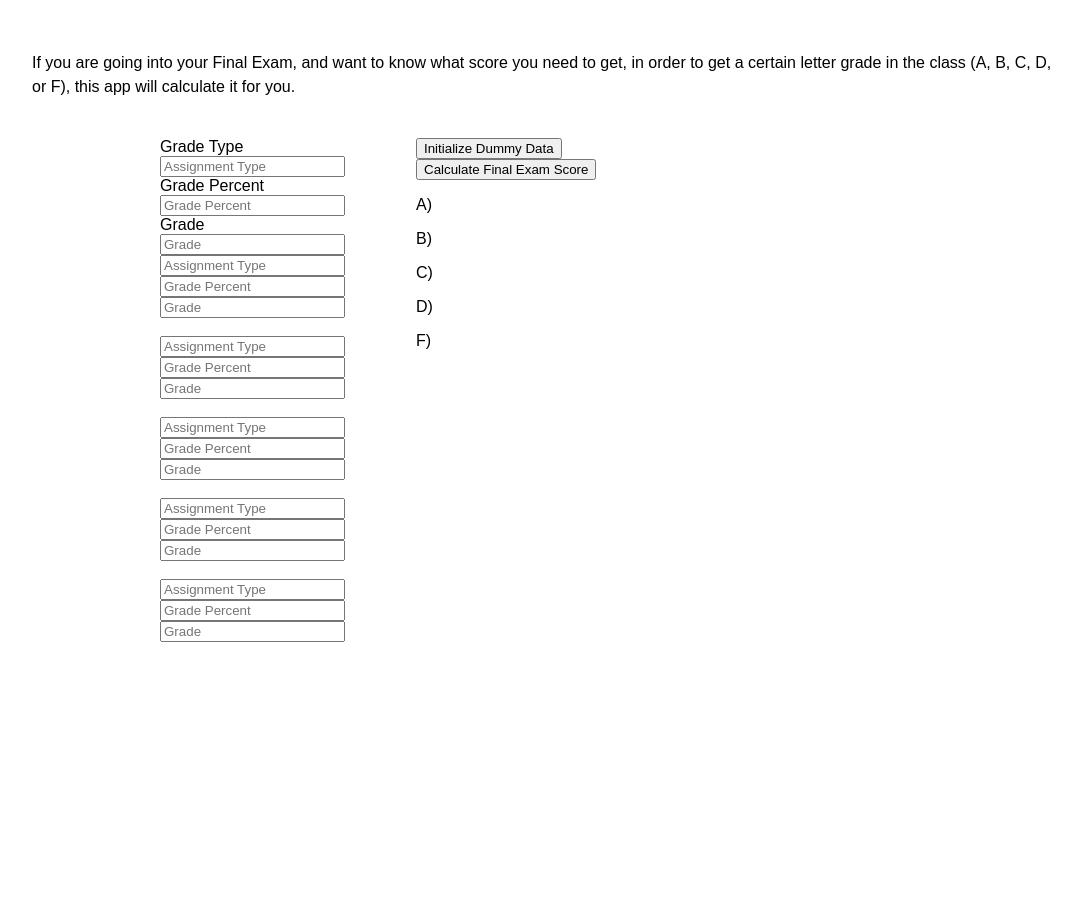
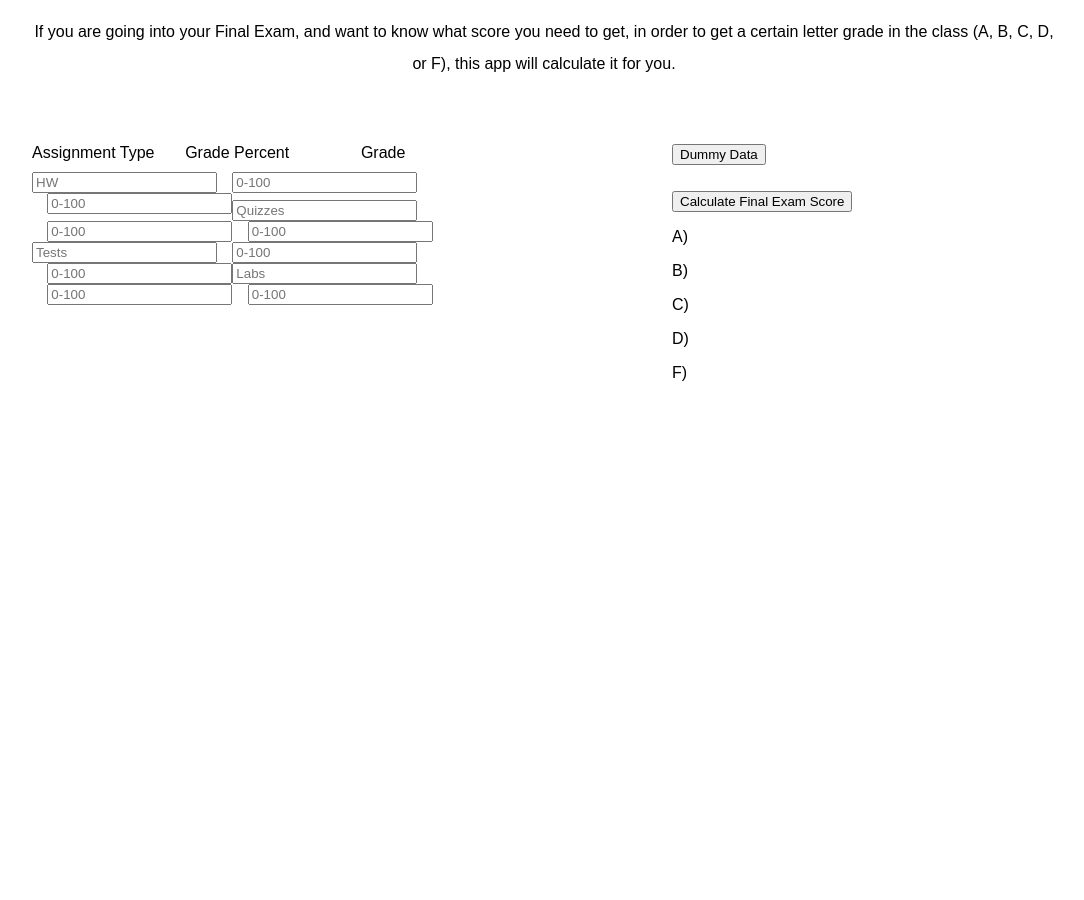
Before and after one commit to froriz5/FinalExamCalculatorWebApp, a PHP site: page /index.html in a window 1280 px wide. Shown: the top 900 px of the page, without its empty margins (96-1180 px from the left). Before the commit the page ends 642 px from the top, so only its background shows below. Run offline with PHP 8.4, Linux system fonts and the light colour scheme; some libraries are stand-ins or nearby versions.

Commit message:
fixed the css and improved the js to handle cases where some text boxes were not filled

```diff
--- a/css/style.css
+++ b/css/style.css
@@ -4,64 +4,106 @@ body{
 }
 
 #topPanel {
-  padding: 0;
-  margin-top: 4%;
+  width: 80%;
   margin-left: 10%;
-  margin-right: 10%;
-  margin-bottom: 3%;
 }
 
 
 #introText {
-  line-height: 150%;
+  line-height: 200%;
+  text-align: center;
 }
 
 #mainPanel {
-  margin: 0%;
-  padding: 0%;
   width: 100%;
+
+  left: 10%;
+  right: 10%;
+  margin-top: 5%;
+  margin-bottom: 50%;
 }
 
 #classesPanel {
-  margin: 0%;
-  padding: 0%;
-  width: 50%;
+  width: 40%;
   margin-left: 10%;
-  left: 10%;
-  position: absolute;
+  margin-right: 10%;
+  margin-bottom: 50%;
+  float: left;
 }
 
 #gradePanel {
-  margin: 0%;
-  padding: 0%;
-  right: 10%;
-  position: absolute;
-  float: right;
-  width: 50%;
+  float: left;
+}
 
+#calcButtonId {
+  margin-top: 2%;
 }
+
+
+
+/* --Assignment Labels --*/
+#classLabels {
+}
+
+#classNameLabel {
+  clear: left;
+  float: left;
+}
+
+#classGradePercentLabel {
+  float: left;
+  margin-left: 6%;
+}
+
+#classGradeLabel {
+  float: left;
+  margin-left: 14%;
+}
+
+/* ----------------- */
+
+#class1, #class2, #class3, #class4 {
+  margin-top: 2%;
+}
+
+#class1NameTextBox, #class2NameTextBox, #class3NameTextBox, #class4NameTextBox {
+  float: left;
+}
+
+#class1GradePercentTextBox, #class2GradePercentTextBox,
+ #class3GradePercentTextBox, #class4GradePercentTextBox {
+  float: left;
+  margin-left: 3%;
+}
+
+#class1GradeTextBox, #class2GradeTextBox, #class3GradeTextBox, #class4GradeTextBox {
+  float: left;
+  margin-left: 3%;
+}
+
+
+
+
 /*
-#class1 {
-  padding: 0%;
-  margin: 0%;
-  margin-right: 40%;
-}
 
 
 #classNameLabel {
   font-size: 14px;
-  margin-left: 20%;
+  margin-left: 1%;
+  position: relative;
+
 }
 
 #gradePercentLabel {
   font-size: 14px;
   margin-left: 2%;
+  float: left;
+  overflow: hidden;
 }
-
 #gradeLabel {
   font-size: 14px;
 }
-
+/*
 #class1Name {
   padding: 0%;
   margin: 0%;
--- a/index.html
+++ b/index.html
@@ -14,98 +14,100 @@
       calculate it for you.
     </p>
   </div>
+
   <div id="mainPanel">
+
     <div id="classesPanel">
-        <div id="class1">
-          <div id="class1Name">
-            <label id="classNameLabel">Grade Type</label>
-            <br>
-            <input id="class1NameId" type="text" placeholder="Assignment Type">
+
+      <!-- Classes Labels  -->
+      <div id="classLabels">
+        <div id="classNameLabel">
+          <label id="classNameLabelId">Assignment Type</label>
         </div>
-          <div id="class1GradePercent">
-            <label id="gradePercentLabel">Grade Percent</label>
-            <br>
-            <input id="grade1PercentInputId" type="number" name="Grade Percentage" placeholder="Grade Percent">
+
+        <div id="classGradePercentLabel">
+          <label id="classNamePercentLabelId">Grade Percent</label>
         </div>
-          <div id="class1Grade">
-            <label id="gradeLabel">Grade</label>
-            <br>
-            <input id="grade1InputId" type="number" name="Grade" placeholder="Grade">
+
+        <div id="classGradeLabel">
+          <label id="classNameLabelId">Grade</label>
         </div>
       </div>
+      <br>
 
+      <div id="class1">
+        <div id="class1TextBoxes">
+          <div id="class1NameTextBox">
+            <input id="class1NameId" type="text" placeholder="HW">
+          </div>
+
+          <div id="class1GradePercentTextBox">
+            <input id="class1PercentId" type="number" placeholder="0-100">
+          </div>
+
+          <div id="class1GradeTextBox">
+            <input id="class1GradeId" type="number" placeholder="0-100">
+          </div>
+        </div>
+      </div>
+      <br>
 
       <div id="class2">
-          <div id="class2Name">
-            <input id="class2NameId" type="text" name="Class Name" placeholder="Assignment Type">
+        <div id="class2TextBoxes">
+          <div id="class2NameTextBox">
+            <input id="class2NameId" type="text" placeholder="Quizzes">
           </div>
-          <div id="class2GradePercent">
-            <input id="grade2PercentInputId" type="number" name="Grade Percentage" placeholder="Grade Percent">
+
+          <div id="class2GradePercentTextBox">
+            <input id="class2PercentId" type="number" placeholder="0-100">
           </div>
-          <div id="class2Grade">
-            <input id="grade2InputId" type="number" name="Grade" placeholder="Grade">
+
+          <div id="class2GradeTextBox">
+            <input id="class2GradeId" type="number" placeholder="0-100">
+          </div>
         </div>
       </div>
       <br>
 
       <div id="class3">
-          <div id="class3Name">
-            <input id="class3NameId" type="text" name="Class Name" placeholder="Assignment Type">
+        <div id="class3TextBoxes">
+          <div id="class3NameTextBox">
+            <input id="class3NameId" type="text" placeholder="Tests">
           </div>
-          <div id="class3GradePercent">
-            <input id="grade3PercentInputId" type="number" name="Grade Percentage" placeholder="Grade Percent">
+
+          <div id="class3GradePercentTextBox">
+            <input id="class3PercentId" type="number" placeholder="0-100">
           </div>
-          <div id="class3Grade">
-            <input id="grade3InputId" type="number" name="Grade" placeholder="Grade">
+
+          <div id="class3GradeTextBox">
+            <input id="class3GradeId" type="number" placeholder="0-100">
+          </div>
         </div>
       </div>
       <br>
 
       <div id="class4">
-          <div id="class4Name">
-            <input id="class4NameId" type="text" name="Class Name" placeholder="Assignment Type">
+        <div id="class4TextBoxes">
+          <div id="class4NameTextBox">
+            <input id="class4NameId" type="text" placeholder="Labs">
           </div>
-          <div id="class4GradePercent">
-            <input id="grade4PercentInputId" type="number" name="Grade Percentage" placeholder="Grade Percent">
+
+          <div id="class4GradePercentTextBox">
+            <input id="class4PercentId" type="number" placeholder="0-100">
           </div>
-          <div id="class4Grade">
-            <input id="grade4InputId" type="number" name="Grade" placeholder="Grade">
+
+          <div id="class4GradeTextBox">
+            <input id="class4GradeId" type="number" placeholder="0-100">
           </div>
-        </div>
-        <br>
-
-        <div id="class5">
-          <div id="class5Name">
-            <input id="class5NameId" type="text" name="Class Name" placeholder="Assignment Type">
-          </div>
-          <div id="class5GradePercent">
-            <input id="grade5PercentInputId" type="number" name="Grade Percentage" placeholder="Grade Percent">
-          </div>
-          <div id="class5Grade">
-            <input id="grade5InputId" type="number" name="Grade" placeholder="Grade">
-          </div>
-        </div>
-        <br>
-
-        <div id="class6">
-          <div id="class6Name">
-            <input id="class6NameId" type="text" name="Class Name" placeholder="Assignment Type">
-          </div>
-          <div id="class6GradePercent">
-            <input id="grade6PercentInputId" type="number" name="Grade Percentage" placeholder="Grade Percent">
-          </div>
-          <div id="class6Grade">
-            <input id="grade6InputId" type="number" name="Grade" placeholder="Grade">
         </div>
       </div>
       <br>
 
     </div>
 
-
-      <div id="gradePanel">
+    <div id="gradesPanel">
       <div id="initButtonId">
-          <button id="initButton" type="button" onclick="initialize()">Initialize Dummy Data</button>
+        <button id="initButton" type="button" onclick="initialize()">Dummy Data</button>
       </div>
       <div id="calcButtonId">
         <button id="calcButton" type="button" onclick="calcGrade()">Calculate Final Exam Score</button>
@@ -114,7 +116,6 @@
       <div id="gradeInfo">
         <div id="gradeAInfo">
           <p id="aGradeId">A)</p>
-
         </div>
         <div id="gradeBInfo">
           <p id="bGradeId">B)</p>
@@ -129,8 +130,12 @@
           <p id="fGradeId">F)</p>
         </div>
       </div>
+
     </div>
 
   </div>
+
+</div>
+
 </body>
 </html>
--- a/js/scripts.js
+++ b/js/scripts.js
@@ -1,38 +1,51 @@
 function calcGrade() {
-	var grade1, grade2, grade3, grade4, grade5, grade6;
+	//var grade1, grade2, grade3, grade4, grade5, grade6;
 	var totalPercent = 0;
 	var sum = 0;
+	var numGrades = 0;
+	var percents = new Array();
+	var grades = new Array();
+	var numGrades = 4;
 
-	totalPercent += parseFloat(document.getElementById('grade1PercentInputId').value);
-	totalPercent += parseFloat(document.getElementById('grade2PercentInputId').value);
-	totalPercent += parseFloat(document.getElementById('grade3PercentInputId').value);
-	totalPercent += parseFloat(document.getElementById('grade4PercentInputId').value);
-	totalPercent += parseFloat(document.getElementById('grade5PercentInputId').value);
-	totalPercent += parseFloat(document.getElementById('grade6PercentInputId').value);
+	for (var i = 1; i < 6; i++) {
+		var id = 'class'+i+'PercentId';
+		try {
+			var percent = parseFloat(document.getElementById(id).value);
+
+			if (!isNaN(percent)) {
+				//alert('percent: '+percent);
+				totalPercent += percent;
+			}
+		}
+		catch(err) {}
+
+	}
+	//alert('percent total: '+totalPercent);
 
 	var finalPercent = 100.0 - totalPercent;
+	for (var i = 1; i < numGrades+1; i++) {
+		try {
+			var grade = parseFloat(document.getElementById('class'+i+'GradeId').value) *
+			(parseFloat((document.getElementById('class'+i+'PercentId').value)/100));
 
-	grade1 = parseFloat(document.getElementById('grade1InputId').value) *
-		     (parseFloat((document.getElementById('grade1PercentInputId').value)/100));
+			if (!isNaN(grade)) {
+				//alert('grade:'+grade);
+				grades.push(grade);
+			}
+		}
+		catch(err) {}
 
-    //alert(grade1);
+	}
 
-	grade2 = parseFloat(document.getElementById('grade2InputId').value) *
-		     (parseFloat((document.getElementById('grade2PercentInputId').value)/100));
 
-	grade3 = parseFloat(document.getElementById('grade3InputId').value) *
-		     (parseFloat((document.getElementById('grade3PercentInputId').value)/100));
-
-	grade4 = parseFloat(document.getElementById('grade4InputId').value) *
-		     (parseFloat((document.getElementById('grade4PercentInputId').value)/100));
-
-	grade5 = parseFloat(document.getElementById('grade5InputId').value) *
-		     (parseFloat((document.getElementById('grade5PercentInputId').value)/100));
-
-	grade6 = parseFloat(document.getElementById('grade6InputId').value) *
-		     (parseFloat((document.getElementById('grade6PercentInputId').value)/100));
-
-	sum = grade1 + grade2 + grade3 + grade4 + grade5 + grade6;
+	while(grades.length > 0) {
+		var grade = grades.pop();
+		alert('grade: '+grade);
+		sum += grade;
+	}
+	//sum = grade1 + grade2 + grade3;// + grade4 + grade5 + grade6;
+	alert('sum: '+sum);
+	alert('final percent: '+finalPercent);
 
 	var A = (90 - sum) / (finalPercent/100.0)
 	var B = (80 - sum) / (finalPercent/100.0)
@@ -65,22 +78,22 @@ function calcGrade() {
 function initialize() {
 	document.getElementById('class1NameId').value = "HW";
 	document.getElementById('class2NameId').value = "Quizzes";
-	document.getElementById('class3NameId').value = "Midterm";
-	document.getElementById('class4NameId').value = "Tests";
-	document.getElementById('class5NameId').value = "Projects";
-	document.getElementById('class6NameId').value = "Participation";
+	document.getElementById('class3NameId').value = "Tests";
+	//document.getElementById('class4NameId').value = "Midterm";
+	//document.getElementById('class5NameId').value = "Projects";
+	//document.getElementById('class6NameId').value = "Participation";
 
-	document.getElementById('grade1PercentInputId').value = 5;
-	document.getElementById('grade2PercentInputId').value = 15;
-	document.getElementById('grade3PercentInputId').value = 20;
-	document.getElementById('grade4PercentInputId').value = 20;
-	document.getElementById('grade5PercentInputId').value = 20;
-	document.getElementById('grade6PercentInputId').value = 5;
+	document.getElementById('class1PercentId').value = 5;
+	document.getElementById('class2PercentId').value = 15;
+	document.getElementById('class3PercentId').value = 20;
+	//document.getElementById('grade4PercentInputId').value = 20;
+	//document.getElementById('grade5PercentInputId').value = 20;
+	//document.getElementById('grade6PercentInputId').value = 5;
 
-	document.getElementById('grade1InputId').value = 90;
-	document.getElementById('grade2InputId').value = 85;
-	document.getElementById('grade3InputId').value = 90;
-	document.getElementById('grade4InputId').value = 83;
-	document.getElementById('grade5InputId').value = 85;
-	document.getElementById('grade6InputId').value = 70;
+	document.getElementById('class1GradeId').value = 90;
+	document.getElementById('class2GradeId').value = 85;
+	document.getElementById('class3GradeId').value = 90;
+	//document.getElementById('grade4InputId').value = 83;
+	//document.getElementById('grade5InputId').value = 85;
+	//document.getElementById('grade6InputId').value = 70;
 }
```
Lines whose indentation alone changed are shown as unchanged.
